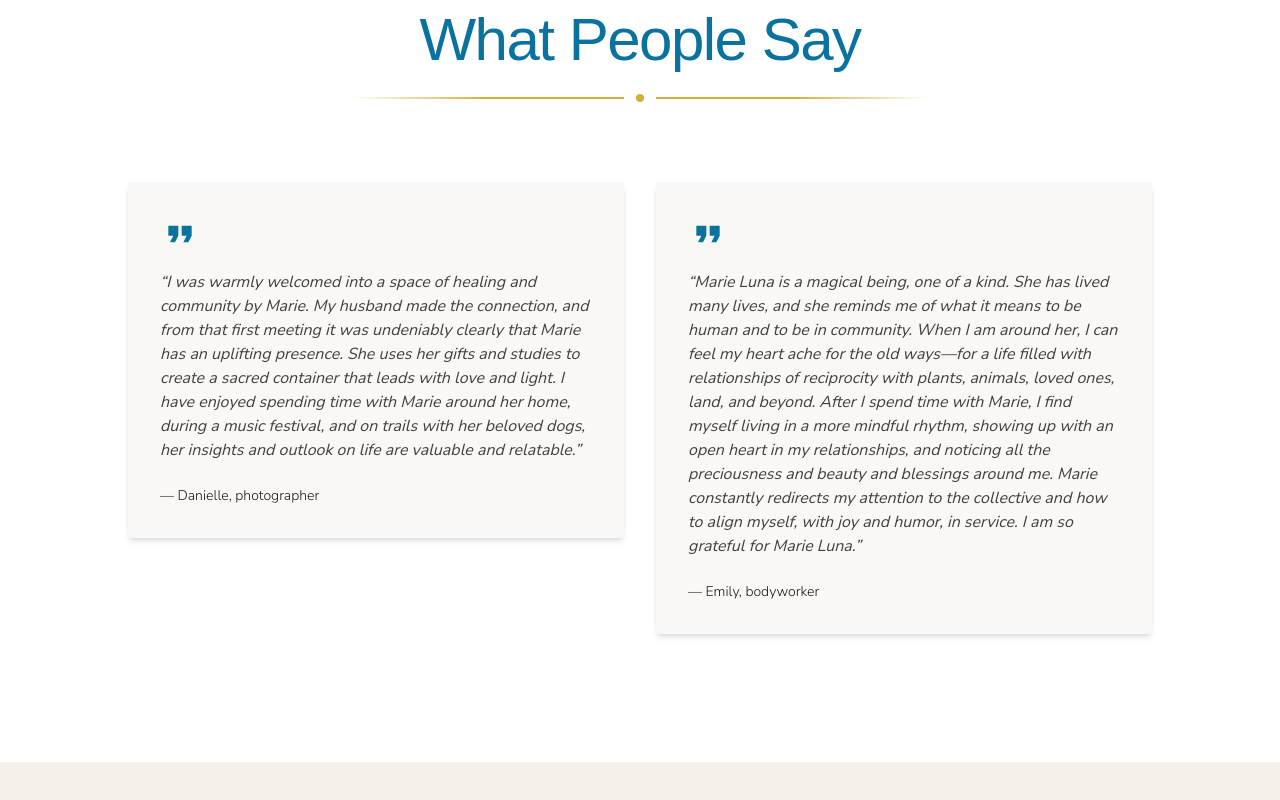
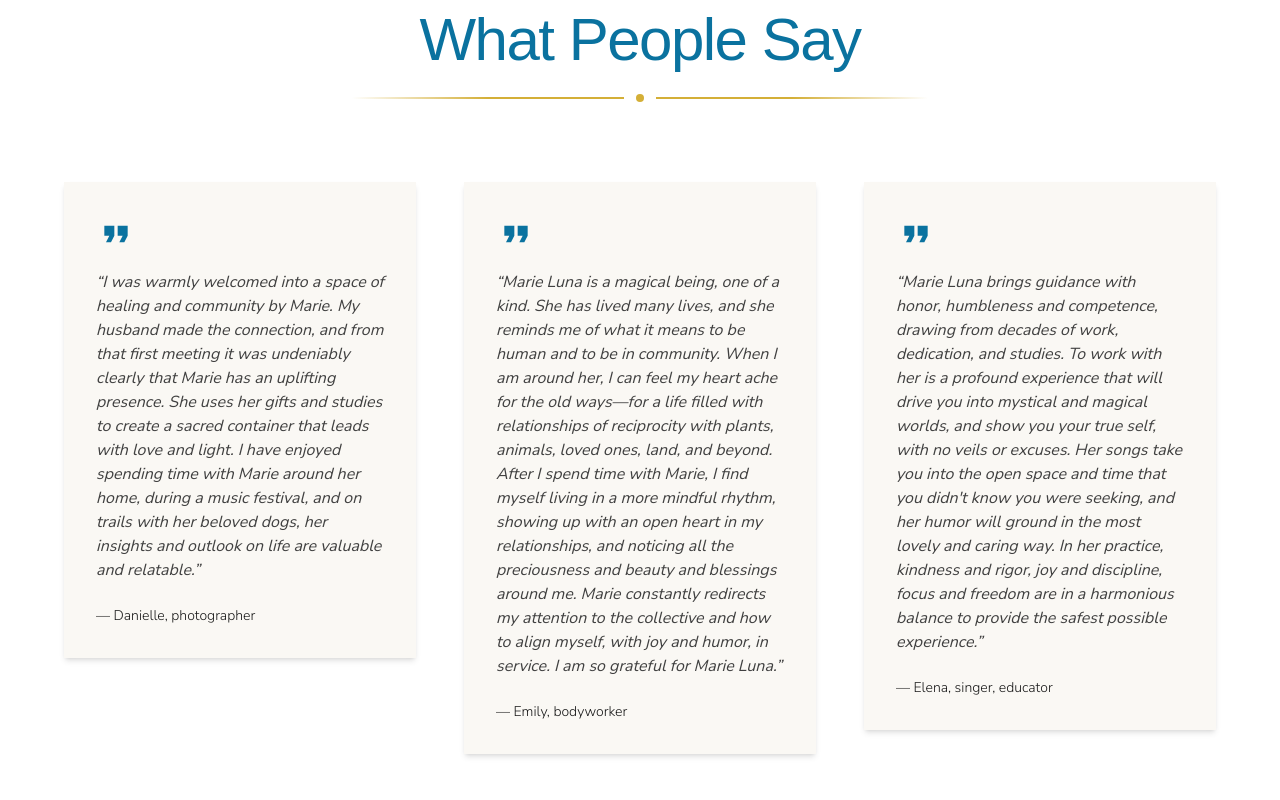
Before and after one commit to OshaFoster/convivium-website, a Next.js app: page / in a window 1280 px wide. Shown: the part 1974-2774 px from the top of the page. Built offline with nearby package versions, Linux system fonts and the light colour scheme; a web font is replaced by a local one.

Commit message:
added testimonial and updated songs

```diff
--- a/src/app/music/page.js
+++ b/src/app/music/page.js
@@ -22,7 +22,7 @@ const songData = [
   {
     id: 3,
     title: 'Violin Medley-Maestro Moon (Uniéndo by the Convivium Sangha)',
-    audioFile: '/songs/don-violin.m4a',
+    audioFile: '/songs/violin-don.m4a',
     image: '/images/IMG_8172.webp',
     description: 'An enchanting violin journey weaving sacred melodies.',
   },
--- a/src/components/sections/Testimonials.js
+++ b/src/components/sections/Testimonials.js
@@ -10,6 +10,11 @@ const testimonials = [
     id: 2,
     quote: "Marie Luna is a magical being, one of a kind. She has lived many lives, and she reminds me of what it means to be human and to be in community. When I am around her, I can feel my heart ache for the old ways—for a life filled with relationships of reciprocity with plants, animals, loved ones, land, and beyond. After I spend time with Marie, I find myself living in a more mindful rhythm, showing up with an open heart in my relationships, and noticing all the preciousness and beauty and blessings around me. Marie constantly redirects my attention to the collective and how to align myself, with joy and humor, in service. I am so grateful for Marie Luna.",
     author: "Emily, bodyworker",
+  },
+  {
+    id: 3,
+    quote: "Marie Luna brings guidance with honor, humbleness and competence, drawing from decades of work, dedication, and studies. To work with her is a profound experience that will drive you into mystical and magical worlds, and show you your true self, with no veils or excuses. Her songs take you into the open space and time that you didn't know you were seeking, and her humor will ground in the most lovely and caring way. In her practice, kindness and rigor, joy and discipline, focus and freedom are in a harmonious balance to provide the safest possible experience.",
+    author: "Elena, singer, educator",
   },
 ];
 
@@ -30,7 +35,7 @@ export default function Testimonials() {
         </div>
 
         {/* Testimonials */}
-        <div className="grid md:grid-cols-2 gap-8 max-w-5xl mx-auto">
+        <div className="grid lg:grid-cols-3 gap-12 max-w-6xl mx-auto">
           {testimonials.map((testimonial, index) => (
             <ScrollReveal key={testimonial.id} delay={index * 150}>
             <div
```
Also changed, not shown: 2 other files (tests, documents, lock files or other folders).
